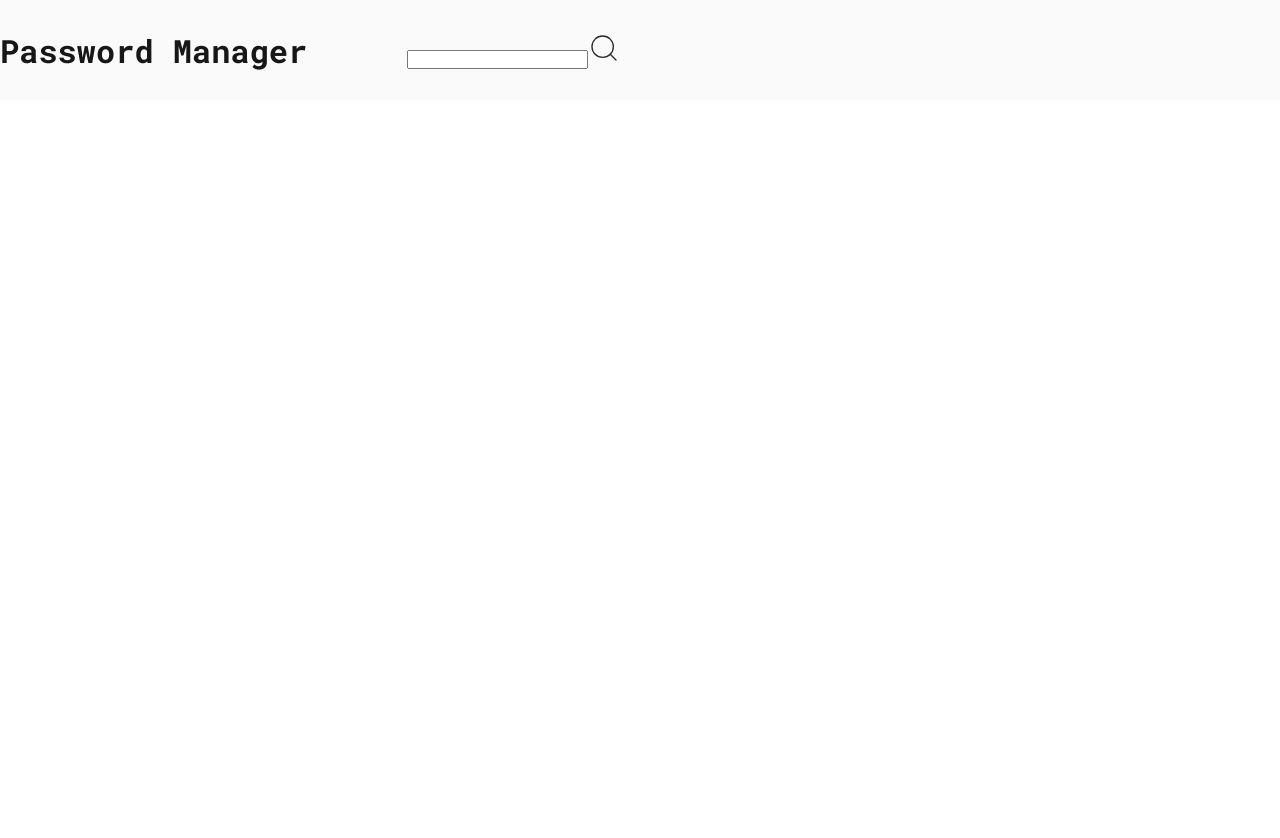
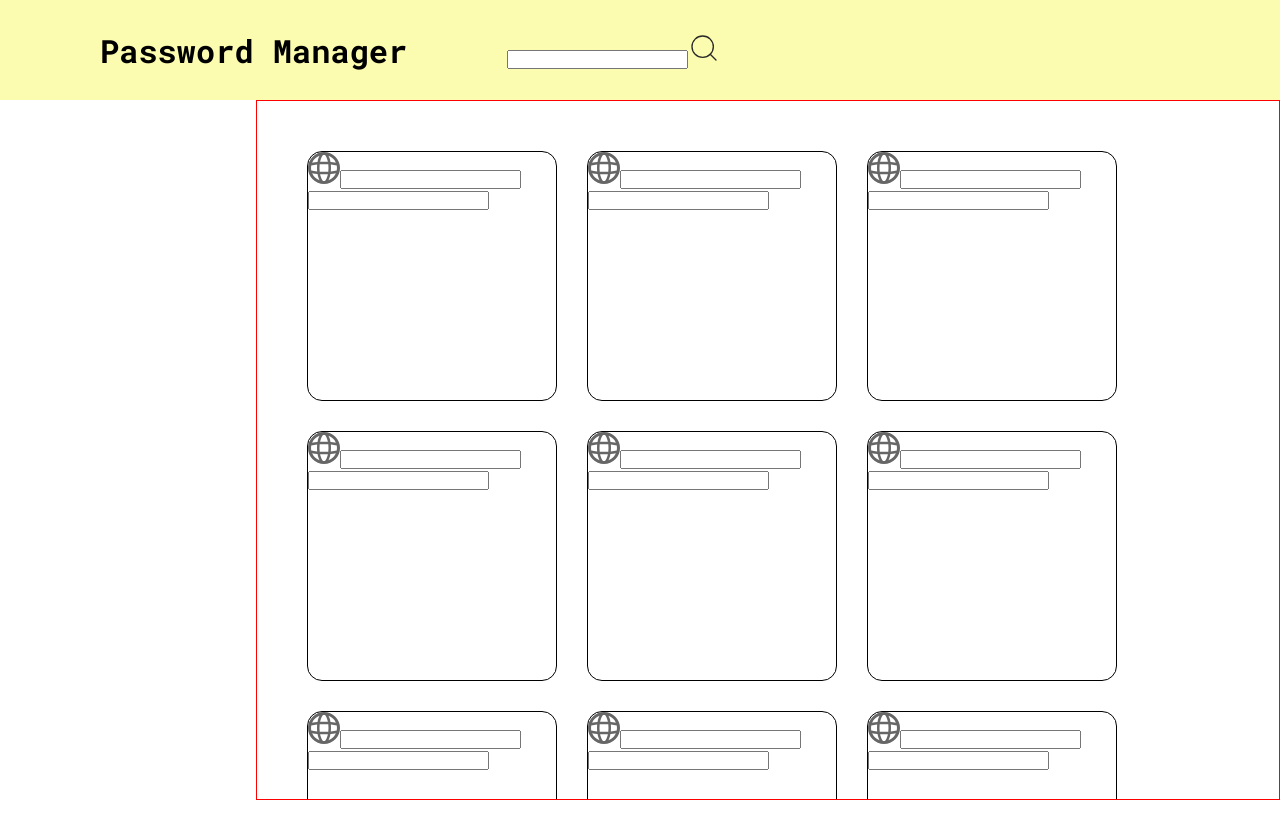
Before and after one commit to FocUUsMe/password_manager, a Next.js app: page / in a window 1280 px wide. Shown: the top 838 px of the page. After the commit the page ends 800 px from the top, so only its background shows below. Built offline with nearby package versions, Linux system fonts and the light colour scheme.

Commit message:
minor updates

```diff
--- a/src/app/page.jsx
+++ b/src/app/page.jsx
@@ -29,7 +29,20 @@
           </form>
         </header>
         <main className={styles.main}>
-
+          <div className={styles.card_box}>
+            <Card/>
+            <Card/>
+            <Card/>
+            <Card/>
+            <Card/>
+            <Card/>
+            <Card/>
+            <Card/>
+            <Card/>
+            <Card/>
+            <Card/>
+            <Card/>
+          </div>
         </main>
       </div>
     );
--- a/src/app/page.module.css
+++ b/src/app/page.module.css
@@ -25,16 +25,36 @@
   justify-content: flex-start;
   align-items: center;
   gap: 100px;
+  background-color: rgb(252, 252, 176);
+  color: black;
+  padding: 0px 100px;
 }
 
 .main {
   display: flex;
-  min-height: 100vh;
+  min-height: calc(100vh - 100px);
   width: 100%;
   max-width: 100%;
-  align-items: flex-start;
+  align-items: center;
   justify-content: space-between;
   background-color: white;
+  flex-wrap: wrap;
+  position: relative;
+}
+
+.card_box{
+  width: 80%;
+  height: 100%;
+  position: absolute;
+  right: 0;
+  display: flex;
+  justify-content: flex-start;
+  gap: 30px;
+  flex-wrap: wrap;
+  overflow-y: scroll;
+  padding: 50px;
+  top: 0;
+  border: 1px solid red;
 }
 
 .intro {
--- a/src/components/molecules/card/card.jsx
+++ b/src/components/molecules/card/card.jsx
@@ -7,23 +7,23 @@
         const { children } = props;
 
         return (
-            <div>
+            <div className={styles.card}>
                 <Image
                  width={32}
                  height={32}
-                 src={img_src}
+                 src="/globe.svg"
                  alt=''
                 />
                 <span className={styles.service_name}>
                     {title}
                 </span>
 
-                <span className={styles.login}>
+                <input type='text' className={styles.login}>
                     {login}
-                </span>
-                <span className={styles.password}>
+                </input>
+                <input type='password' className={styles.password}>
                     {password}
-                </span>
+                </input>
             </div>
         )
     }
--- a/src/components/molecules/card/styles.module.css
+++ b/src/components/molecules/card/styles.module.css
@@ -0,0 +1,13 @@
+    .card{
+        width: 250px;
+        height: 250px;
+        border: 1px solid black;
+        border-radius: 15px;
+        transition: all .4s ease;
+        background-color: white;
+        cursor: pointer;
+
+            &:hover{
+                transform: scale(1.1);
+            }
+    }
```
